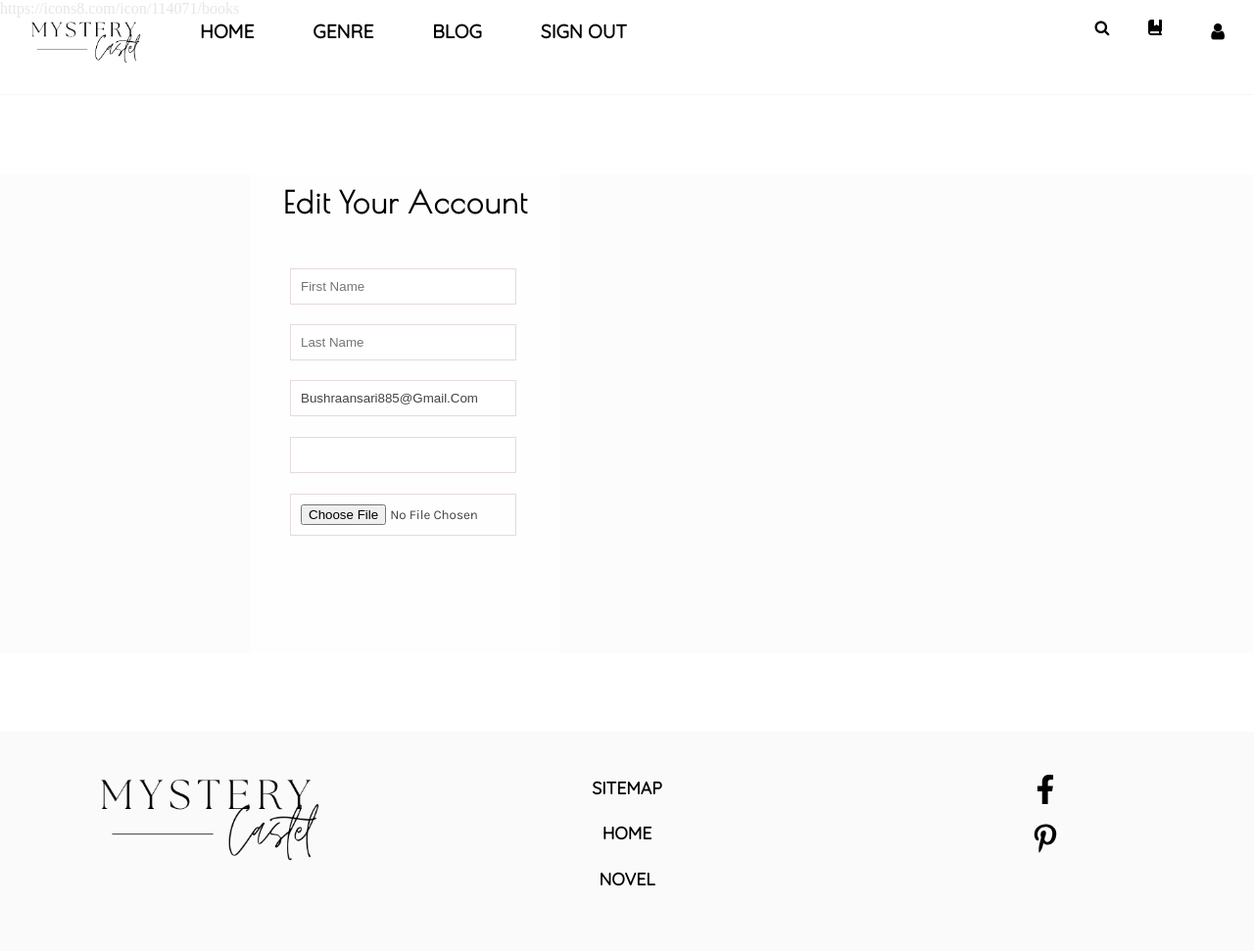
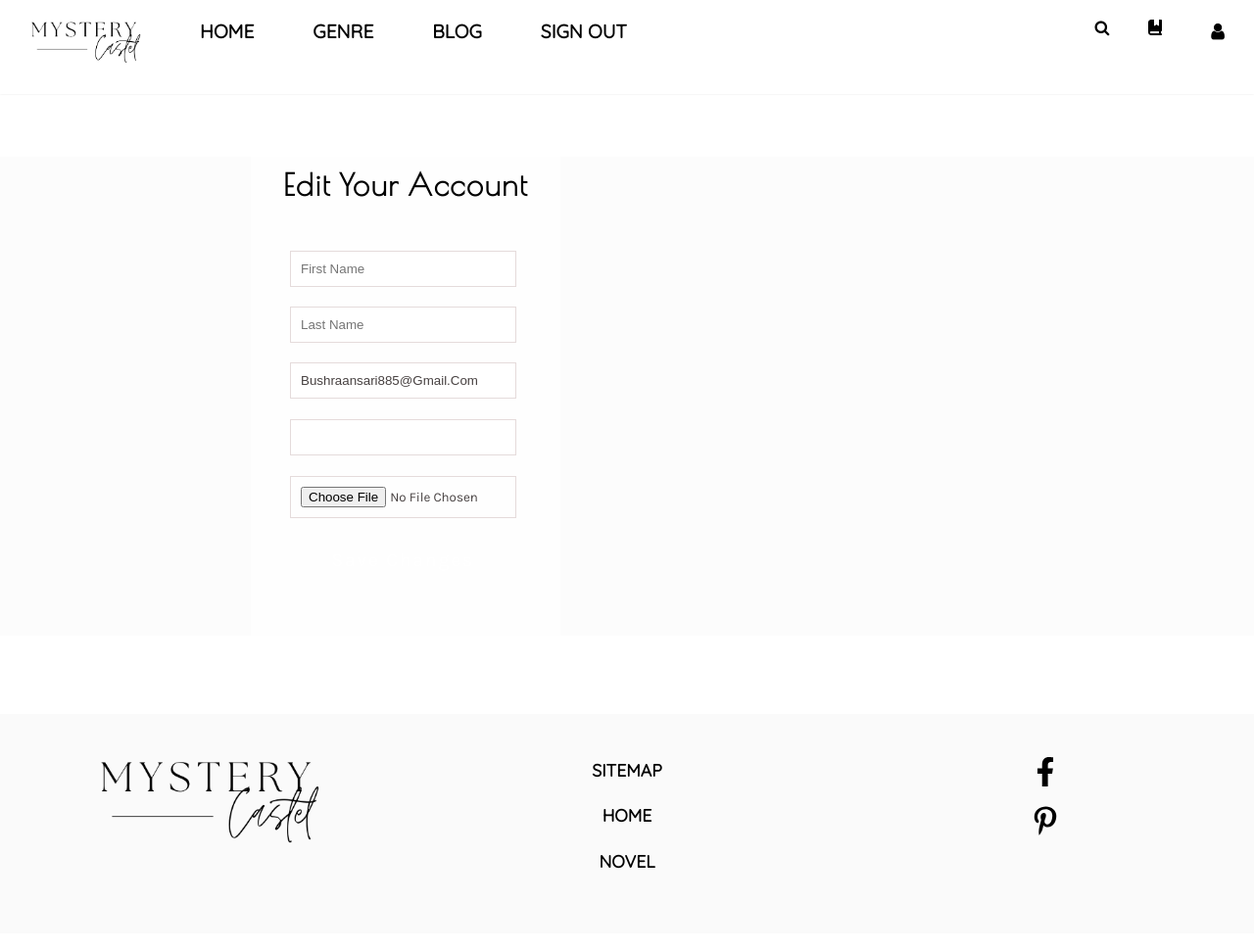
Before and after one commit to ruqaiya-ansari/home, a Django app: page /accounts/edit/ in a window 1280 px wide. Shown: the whole page at 98% size. After the commit the page ends 887 px from the top, so only its background shows below. Run offline with Django 4.2, Linux system fonts and the light colour scheme; a user stored in the database is signed in; data comes from the database, SQL or seed files in the repository; parts of the project's set-up code (start-up, migrations or seed data) failed here and were passed over; some libraries are stand-ins or nearby versions.

Commit message:
web layout

```diff
--- a/setup/templates/base.html
+++ b/setup/templates/base.html
@@ -75,7 +75,7 @@
 
 
 </div>
-https://icons8.com/icon/114071/books
+
 <aside class="side" id="bag">
     <div class="sidecontent" id="tuple">
         <h3>My Library</h3>
```
